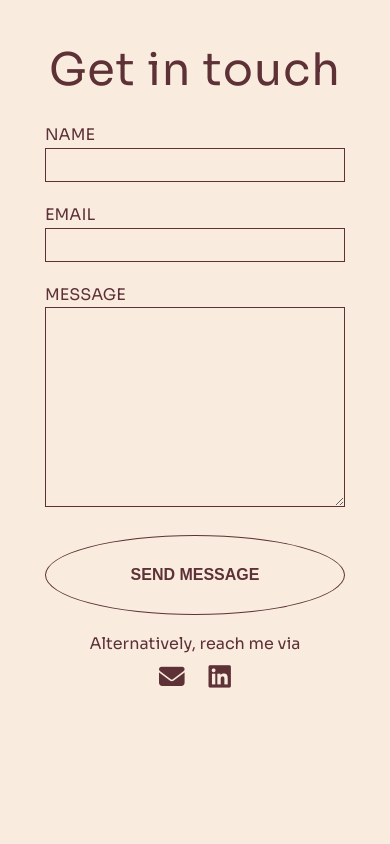
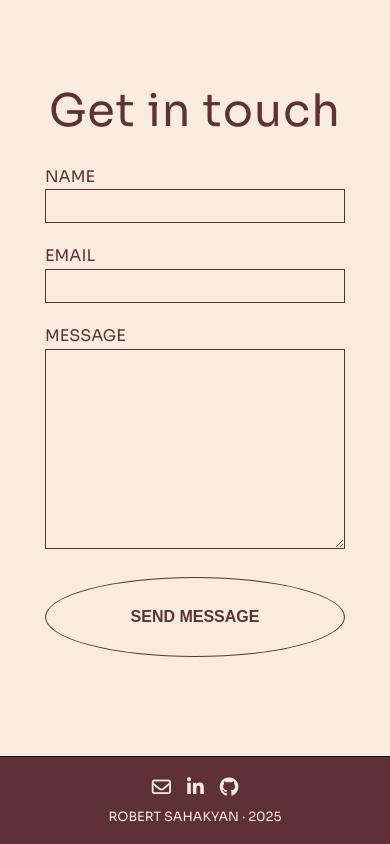
Before and after one commit to MemorySounds/profile, an Eleventy site: page src/index.html in a window 390 px wide. Shown: the part 4430-5274 px from the top of the page. Before the commit the page ends 5186 px from the top, so only its background shows below. Built offline with nearby package versions, Linux system fonts and the light colour scheme; Eleventy itself is replaced by a stand-in of ours; files that its build step writes are made by us from their sources.

Commit message:
added footer

```diff
--- a/src/index.html
+++ b/src/index.html
@@ -299,6 +299,38 @@
         <!-- This will be replaced with the content from src/sections/contact.html -->
       </section>
     </main>
+
+    <footer>
+      <span class="footer-name">ROBERT SAHAKYAN · 2025</span>
+      <div class="contact-icons">
+        <a
+          href="mailto:r.sahakayan1@gmail.com"
+          class="contact-icon"
+          aria-label="Email"
+        >
+          <i class="fa-regular fa-envelope"></i>
+        </a>
+        <a
+          href="https://www.linkedin.com/in/robert-sahakyan-5a7b87159/"
+          class="contact-icon"
+          target="_blank"
+          rel="noopener noreferrer"
+          aria-label="LinkedIn"
+        >
+          <i class="fa-brands fa-linkedin-in"></i>
+        </a>
+        <a
+          href="https://github.com/MemorySounds"
+          class="contact-icon"
+          target="_blank"
+          rel="noopener noreferrer"
+          aria-label="Github"
+        >
+          <i class="fa-brands fa-github"></i>
+        </a>
+      </div>
+    </footer>
+
     <div id="custom-scrollbar">
       <div id="custom-scrollbar-thumb"></div>
     </div>
--- a/src/sections/contact.html
+++ b/src/sections/contact.html
@@ -32,25 +32,4 @@
       possible.
     </p>
   </div>
-  <div class="contact-alternatives">
-    <span>Alternatively, reach me via</span>
-    <div class="contact-icons">
-      <a
-        href="mailto:r.sahakayan1@gmail.com"
-        class="contact-icon"
-        aria-label="Email"
-      >
-        <i class="fa-solid fa-envelope"></i>
-      </a>
-      <a
-        href="https://www.linkedin.com/in/robert-sahakyan-5a7b87159/"
-        class="contact-icon"
-        target="_blank"
-        rel="noopener noreferrer"
-        aria-label="LinkedIn"
-      >
-        <i class="fa-brands fa-linkedin"></i>
-      </a>
-    </div>
-  </div>
 </div>
--- a/src/styles/scss/_contact.scss
+++ b/src/styles/scss/_contact.scss
@@ -1,11 +1,11 @@
 @use "variables" as *;
-
-#contact h2 {
-  font-size: clamp(2.8rem, 8vw, 4rem) !important;
-}
 
 #contact {
   padding-bottom: 0 !important;
+
+  h2 {
+    font-size: clamp(2.8rem, 8vw, 4rem) !important;
+  }
 }
 
 .contact {
--- a/src/styles/scss/_layout.scss
+++ b/src/styles/scss/_layout.scss
@@ -42,6 +42,29 @@
   align-items: center;
 }
 
+footer {
+  display: flex;
+  flex-direction: row;
+  justify-content: space-between;
+  align-items: center;
+  padding: 1rem 2rem;
+  border-top: 1px solid black;
+  background-color: $color;
+  color: $text-color-light;
+  gap: 0.2rem;
+  font-size: 0.9rem;
+  .contact-icons {
+    display: flex;
+    flex-direction: row;
+    gap: 1rem;
+
+    a {
+      color: $text-color-light;
+      font-size: 1.2rem;
+    }
+  }
+}
+
 @media (max-width: 1023px) {
   .main-layout {
     max-width: 100%;
@@ -70,4 +93,20 @@
     font-size: 2.5rem !important;
     margin: 0;
   }
+
+  footer {
+    display: flex;
+    flex-direction: column;
+    font-size: 0.8rem;
+    .contact-icons {
+      order: 1;
+      gap: 1rem;
+      a {
+        font-size: 1.2rem;
+      }
+    }
+    .footer-name {
+      order: 2;
+    }
+  }
 }
```
